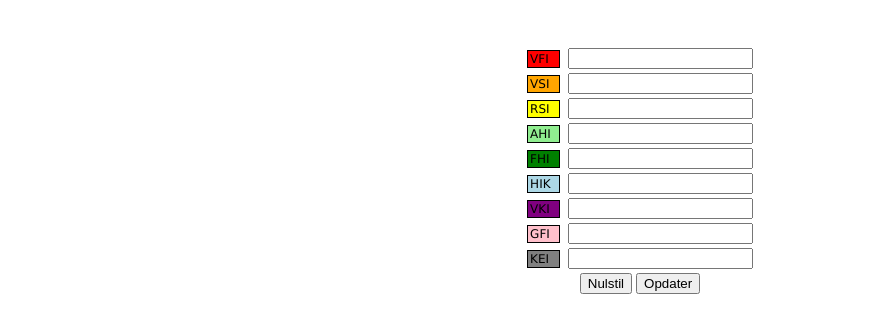
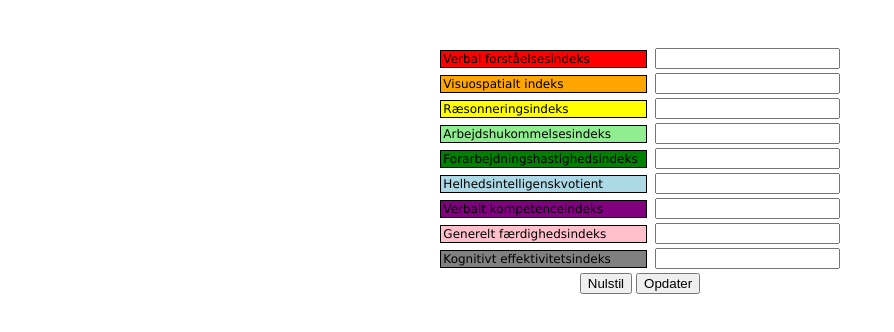
Before and after one commit to lol2k4u-byte/kognitivprofil, a plain HTML site: page index.html in a window 1280 px wide. Shown: the part 36-368 px from the top of the page, without its empty margins (0-894 px from the left). Drawn offline with nearby package versions, Linux system fonts and the light colour scheme.

Commit message:
Update index.html

```diff
--- a/index.html
+++ b/index.html
@@ -1,3 +1,4 @@
+
 <!DOCTYPE html>
 <html>
     <head>
@@ -45,7 +46,7 @@
                 <tr>
                     <td>
                         <div class="categoriBox vfi">
-                            <p class="categoriLabel">VFI</p>
+                            <p class="categoriLabel">Verbal forståelsesindeks</p>
                         </div>
                     </td>
                     <td>
@@ -55,7 +56,7 @@
                 <tr>
                     <td>
                         <div class="categoriBox vsi">
-                            <p class="categoriLabel">VSI</p>
+                            <p class="categoriLabel">Visuospatialt indeks</p>
                         </div>
                     </td>
                     <td>
@@ -65,7 +66,7 @@
                 <tr>
                     <td>
                         <div class="categoriBox rsi">
-                            <p class="categoriLabel">RSI</p>
+                            <p class="categoriLabel">Ræsonneringsindeks</p>
                         </div>
                     </td>
                     <td>
@@ -75,7 +76,7 @@
                 <tr>
                     <td>
                         <div class="categoriBox ahi">
-                            <p class="categoriLabel">AHI</p>
+                            <p class="categoriLabel">Arbejdshukommelsesindeks</p>
                         </div>
                     </td>
                     <td>
@@ -85,7 +86,7 @@
                 <tr>
                     <td>
                         <div class="categoriBox fhi">
-                            <p class="categoriLabel">FHI</p>
+                            <p class="categoriLabel">Forarbejdningshastighedsindeks</p>
                         </div>
                     </td>
                     <td>
@@ -95,7 +96,7 @@
                 <tr>
                     <td>
                         <div class="categoriBox hik">
-                            <p class="categoriLabel">HIK</p>
+                            <p class="categoriLabel">Helhedsintelligenskvotient</p>
                         </div>
                     </td>
                     <td>
@@ -105,7 +106,7 @@
                 <tr>
                     <td>
                         <div class="categoriBox vki">
-                            <p class="categoriLabel">VKI</p>
+                            <p class="categoriLabel">Verbalt kompetenceindeks</p>
                         </div>
                     </td>
                     <td>
@@ -115,7 +116,7 @@
                 <tr>
                     <td>
                         <div class="categoriBox gfi">
-                            <p class="categoriLabel">GFI</p>
+                            <p class="categoriLabel">Generelt færdighedsindeks</p>
                         </div>
                     </td>
                     <td>
@@ -125,7 +126,7 @@
                 <tr>
                     <td>
                         <div class="categoriBox kei">
-                            <p class="categoriLabel">KEI</p>
+                            <p class="categoriLabel">Kognitivt effektivitetsindeks</p>
                         </div>
                     </td>
                     <td>
```
